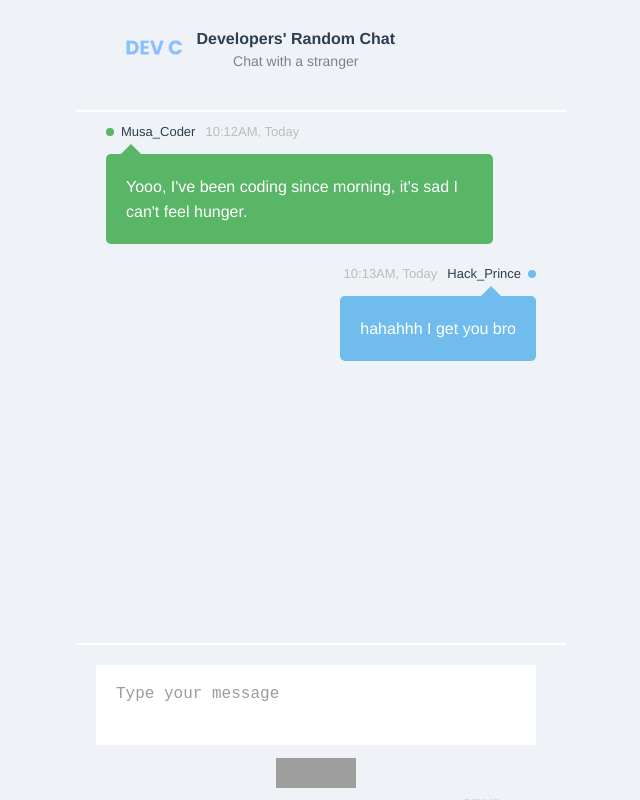
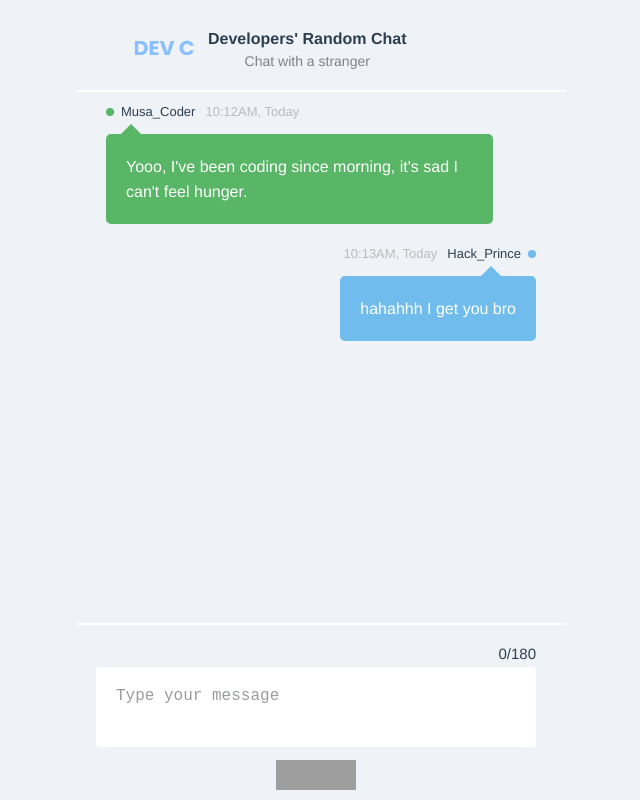
Before and after one commit to Cyebukayire/devc, a Vue app: page /chat in a window 1280 px wide. Shown: the whole page, without its empty margins (319-959 px from the left). Built offline with nearby package versions, Linux system fonts and the light colour scheme; grey boxes are pictures that could not be loaded.

Commit message:
Created a character counter for the message input

```diff
--- a/src/components/CreateMessage.vue
+++ b/src/components/CreateMessage.vue
@@ -2,26 +2,28 @@
 
 		<footer>
 			<!-- HELLO T -->
-			<textarea placeholder="Type your message" v-model="state.messageContent"/>
+			<div class="character-counter" :class="{ '--exceeded-color': msg_character_counter > 180}">{{msg_character_counter}}/180</div>
+			<textarea placeholder="Type your message" :class="{ '--exceeded-border': msg_character_counter > 180}" v-model="state.messageContent"/>
 			<img src="https://s3-us-west-2.amazonaws.com/s.cdpn.io/1940306/ico_picture.png" alt="">
 			<img src="https://s3-us-west-2.amazonaws.com/s.cdpn.io/1940306/ico_file.png" alt="">
 			<router-link to="#">Send</router-link>
-			{{state.messageContent}}
 		</footer>
 
 </template>
 
 <script>
-import { reactive } from 'vue'
+import { reactive, computed } from 'vue'
 export default {
 	name: "CreateMessage",
 	setup() {
 		const state = reactive({
 			messageContent: '',
 		})
+		const msg_character_counter = computed( () => state.messageContent.length)
 
 	return {
 		state,
+		msg_character_counter,
 	}
 
 	},
@@ -30,6 +32,17 @@ export default {
 <style scoped>
 
 /* Footer */
+.character-counter {
+	text-align: right;
+	padding-bottom: 5px;
+}
+
+.--exceeded-border {
+	border: 2px solid red !important;
+}
+.--exceeded-color {
+	color: red;
+}
 footer{
 	height:155px;
 	padding:20px 30px 10px 20px;
--- a/src/views/Chat.vue
+++ b/src/views/Chat.vue
@@ -101,8 +101,8 @@ h2,h3{
 }
 
 main header{
-	height:110px;
-	padding:30px 20px 30px 40px;
+	height:90px;
+	padding:30px 0 0 40px;
 }
 main header > *{
 	display:inline-block;
```
